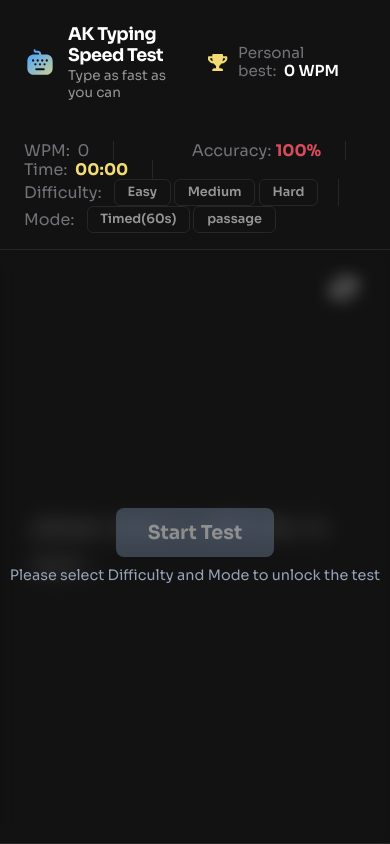
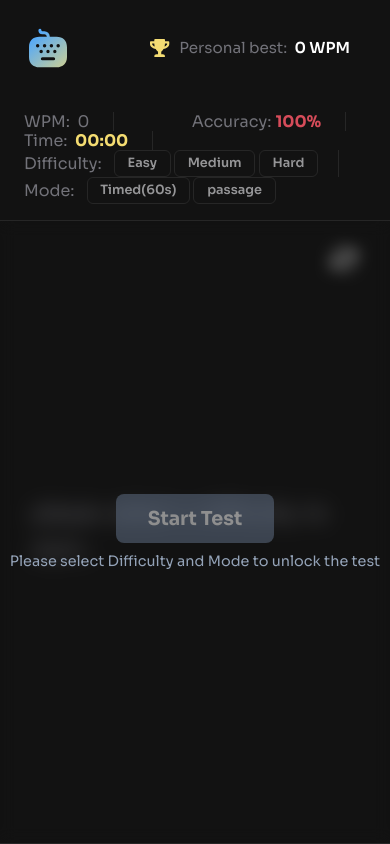
Before and after one commit to amrkhaled104/AK_Swift, a React (Vite) app: page / in a window 390 px wide. Built offline with nearby package versions, Linux system fonts and the light colour scheme.

Commit message:
refactor: ui edit

```diff
--- a/src/components/Logo.css
+++ b/src/components/Logo.css
@@ -26,3 +26,13 @@
   font-size: 0.85rem;
   color: var(--neutral-400);
 }
+
+@media (max-width: 600px) {
+  .logo-icon {
+    width: 48px;
+  }
+  .logo-text .title,
+  .logo-text .subtitle {
+    display: none;
+  }
+}
```
